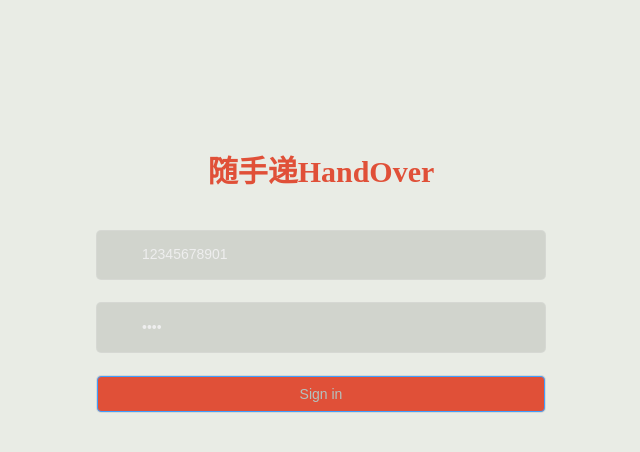
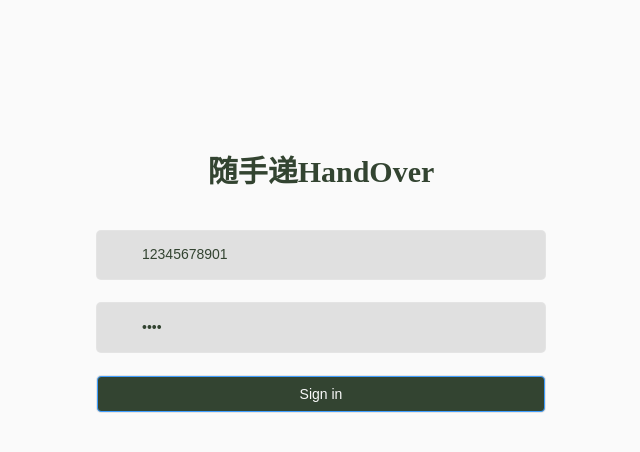
Before and after one commit to A-ZHANG1/handOver, a Vue app: page /#/login in a window 1280 px wide. Shown: the top 452 px of the page, without its empty margins (319-959 px from the left). Built offline with nearby package versions, Linux system fonts and the light colour scheme; what vue-baidu-map would draw is missing.

Commit message:
refactor:修改登录页面颜色与侧边栏统一

```diff
--- a/src/styles/sidebar.scss
+++ b/src/styles/sidebar.scss
@@ -49,7 +49,7 @@
       width: 100% !important;
     }
     .is-active > .el-submenu__title{
-      color: #393982!important;
+      color: #334431!important;
     }
   }
   .hideSidebar {
--- a/src/views/login/index.vue
+++ b/src/views/login/index.vue
@@ -24,7 +24,7 @@
         </span>
       </el-form-item>
       <el-form-item>
-        <el-button :loading="loading" type="primary" style="width:100%;color:#b3c2bf;background-color: #e05038;" @click.native.prevent="handleLogin">
+        <el-button :loading="loading" type="primary" style="width:100%;color:#fafafa;background-color: #334431;" @click.native.prevent="handleLogin">
           Sign in
         </el-button>
       </el-form-item>
@@ -113,8 +113,8 @@ export default {
 </script>
 
 <style rel="stylesheet/scss" lang="scss">
-$bg:#2d3a4b;
-$light_gray:#eee;
+$bg:#e6cf8b;
+$light_gray:#334431;
 
 /* reset element-ui css */
 .login-container {
@@ -147,9 +147,10 @@ $light_gray:#eee;
 </style>
 
 <style rel="stylesheet/scss" lang="scss" scoped>
-$bg:#e9ece5;
+$bg:#fafafa;
+
 $dark_gray:#889aa4;
-$light_gray:#eee;
+$light_gray:#22264b;
 .login-container {
   position: fixed;
   height: 100%;
@@ -184,7 +185,7 @@ $light_gray:#eee;
   .title {
     font-size: 30px;
     font-weight: 400;
-    color:#e05038;
+    color:#334431;
     margin: 0px auto 40px auto;
     text-align: center;
     font-weight: bold;
```
